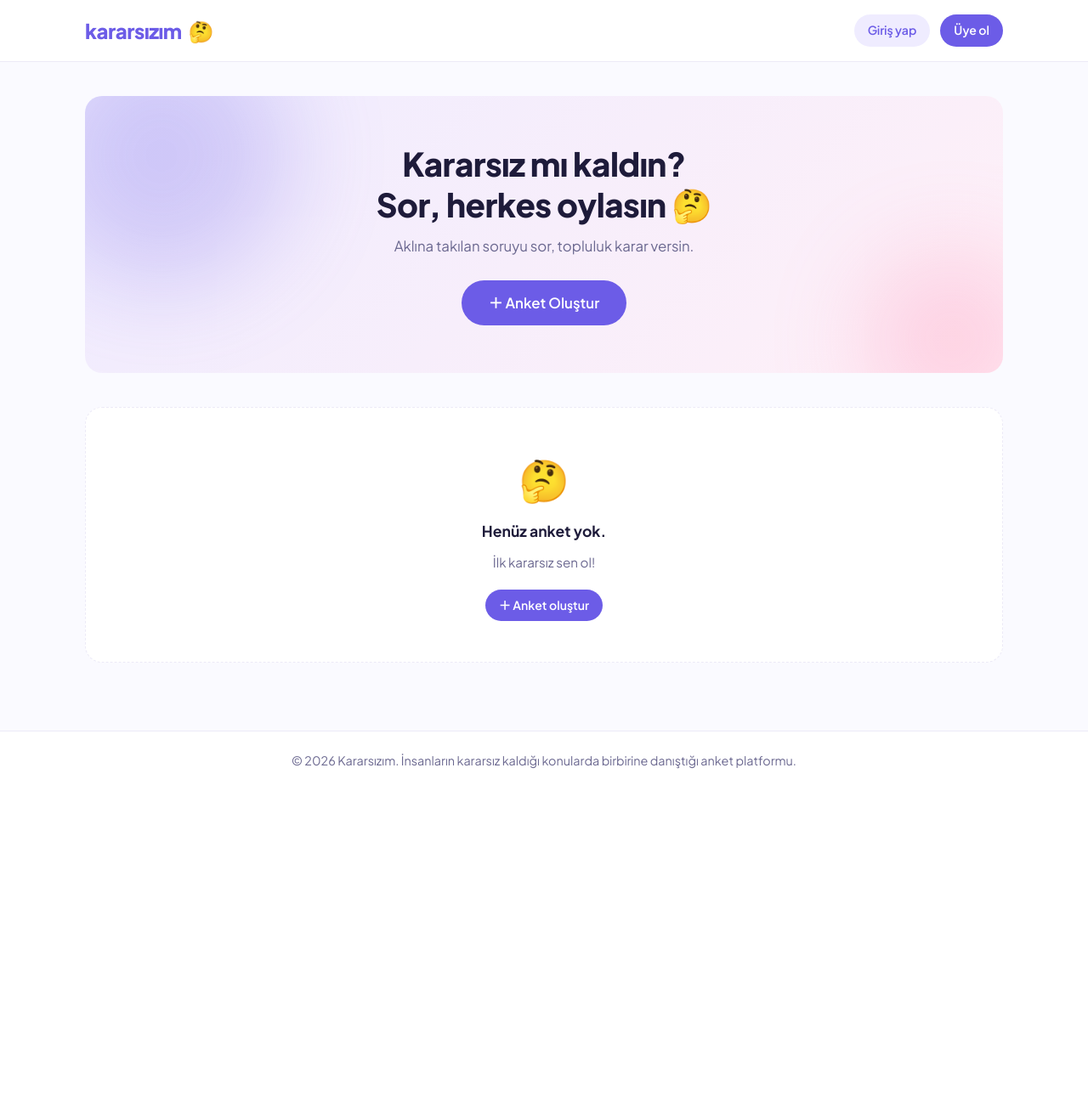
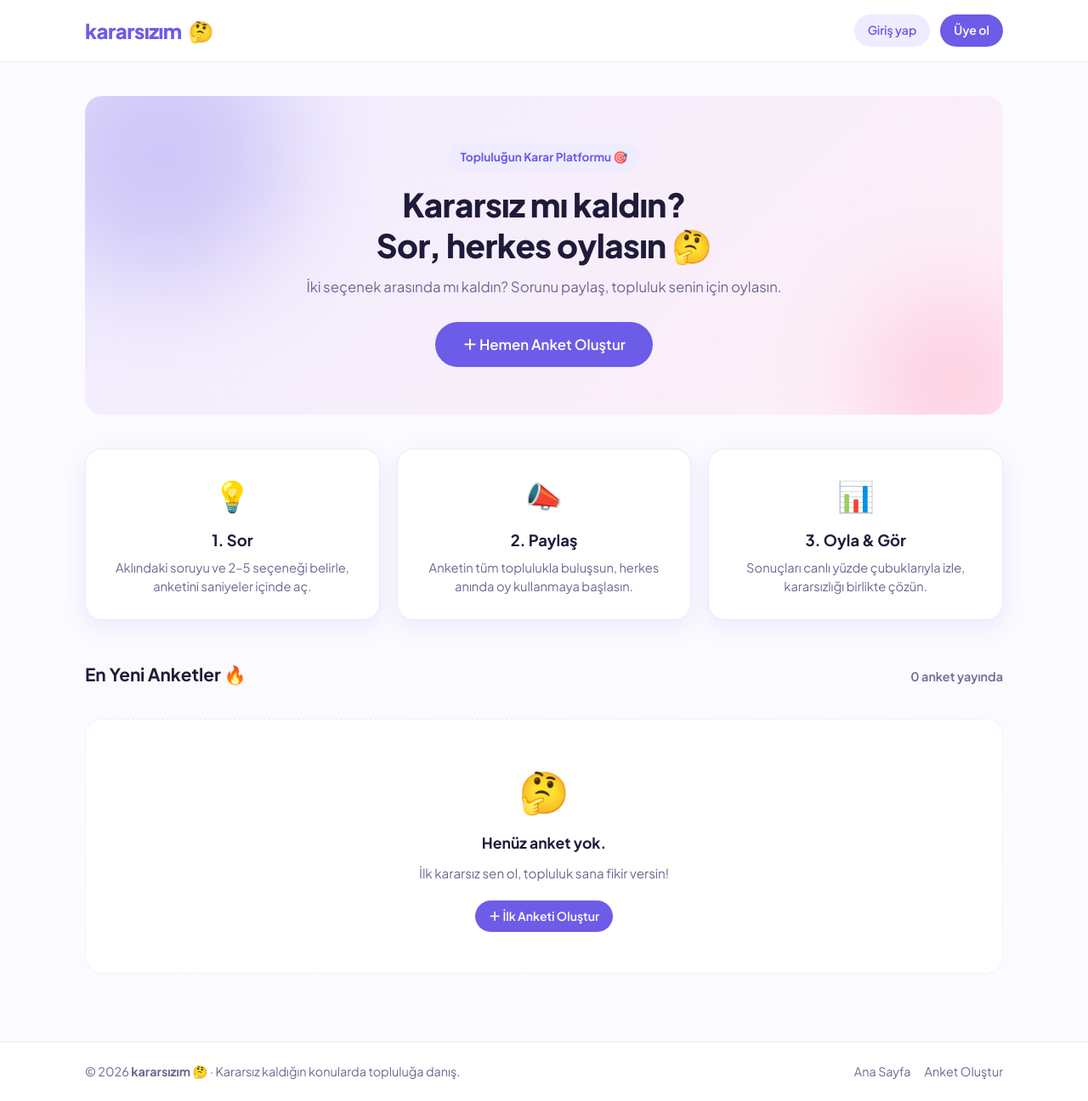
Before and after one commit to mustafakan1980-spec/kararsizim, a Django app: page / in a window 1280 px wide. Shown: the whole page at 85% size. Before the commit the page ends 905 px from the top, so only its background shows below. Run offline with Django 5.2, Linux system fonts and the light colour scheme; data that the repository does not hold is empty.

Commit message:
Faz 4: Arayuz cilasi, 404/500 sayfalari, meta etiketleri, favicon ve dokumantasyon

```diff
--- a/static/css/style.css
+++ b/static/css/style.css
@@ -1134,3 +1134,166 @@ a {
 .btn-link:hover {
   color: var(--primary);
 }
+
+
+/* ============================================================
+   Faz 4 Stilleri — Arayüz Cilası, Nasıl Çalışır, Hata Sayfaları
+   ============================================================ */
+
+/* Nasıl Çalışır (3 Adım) */
+.how-it-works {
+  margin-bottom: 48px;
+}
+
+.steps-grid {
+  display: grid;
+  grid-template-columns: 1fr;
+  gap: 20px;
+}
+
+@media (min-width: 640px) {
+  .steps-grid {
+    grid-template-columns: repeat(3, 1fr);
+  }
+}
+
+.step-card {
+  background: var(--surface);
+  border: 1px solid var(--border);
+  border-radius: var(--radius);
+  padding: 28px 24px;
+  text-align: center;
+  box-shadow: var(--shadow);
+  transition: transform 0.2s ease, box-shadow 0.2s ease;
+}
+
+.step-card:hover {
+  transform: translateY(-4px);
+  box-shadow: var(--shadow-hover);
+}
+
+.step-icon {
+  font-size: 2.2rem;
+  margin-bottom: 12px;
+}
+
+.step-title {
+  font-size: 1.15rem;
+  font-weight: 700;
+  color: var(--ink);
+  margin-bottom: 8px;
+}
+
+.step-desc {
+  font-size: 0.92rem;
+  color: var(--muted);
+  line-height: 1.5;
+}
+
+/* Bölüm Başlığı & Sayaç */
+.polls-section-header {
+  display: flex;
+  align-items: baseline;
+  justify-content: space-between;
+  margin-bottom: 20px;
+}
+
+.polls-count {
+  font-size: 0.9rem;
+  font-weight: 600;
+  color: var(--muted);
+}
+
+/* Footer Düzeni */
+.footer-content {
+  display: flex;
+  align-items: center;
+  justify-content: space-between;
+  flex-wrap: wrap;
+  gap: 12px;
+}
+
+.footer-links {
+  display: flex;
+  gap: 16px;
+  font-size: 0.9rem;
+}
+
+.footer-links a:hover {
+  color: var(--primary);
+  text-decoration: underline;
+}
+
+/* Hata Sayfaları (404, 500) */
+.error-page-wrapper {
+  display: flex;
+  justify-content: center;
+  align-items: center;
+  padding: 40px 0;
+  min-height: 50vh;
+}
+
+.error-card {
+  background: var(--surface);
+  border: 1px solid var(--border);
+  border-radius: var(--radius);
+  box-shadow: var(--shadow);
+  padding: 56px 36px;
+  text-align: center;
+  max-width: 540px;
+  width: 100%;
+}
+
+.error-emoji {
+  font-size: 4rem;
+  margin-bottom: 16px;
+}
+
+.badge-warning {
+  background: rgba(255, 209, 102, 0.2);
+  color: #a07800;
+}
+
+.badge-danger {
+  background: rgba(255, 107, 157, 0.15);
+  color: var(--pink);
+}
+
+.error-title {
+  font-size: 1.8rem;
+  font-weight: 800;
+  color: var(--ink);
+  letter-spacing: -0.5px;
+  margin: 16px 0 12px;
+}
+
+.error-description {
+  font-size: 1rem;
+  color: var(--muted);
+  line-height: 1.6;
+  margin-bottom: 32px;
+}
+
+.error-actions {
+  display: flex;
+  justify-content: center;
+  gap: 12px;
+  flex-wrap: wrap;
+}
+
+/* 360px, 768px, 1280px İnce Ayarları */
+@media (max-width: 480px) {
+  .hero-title {
+    font-size: 1.55rem;
+  }
+  .hero {
+    padding: 32px 18px;
+  }
+  .error-card {
+    padding: 36px 20px;
+  }
+  .footer-content {
+    flex-direction: column;
+    text-align: center;
+  }
+}
--- a/templates/base.html
+++ b/templates/base.html
@@ -5,7 +5,15 @@
   <meta charset="UTF-8">
   <meta name="viewport" content="width=device-width, initial-scale=1.0">
   <meta name="csrf-token" content="{{ csrf_token }}">
-  <title>{% block title %}Kararsızım — Neye karar veremiyorsun?{% endblock %}</title>
+  <meta name="description" content="{% block meta_description %}Kararsızım — İnsanların kararsız kaldığı konularda birbirine danışabildiği, anonim oy kullanılabilen anket platformu.{% endblock %}">
+
+  <!-- Open Graph / Sosyal Medya -->
+  <meta property="og:type" content="website">
+  <meta property="og:site_name" content="Kararsızım">
+  <meta property="og:title" content="{% block og_title %}{% block title %}Kararsızım — Neye karar veremiyorsun?{% endblock %}{% endblock %}">
+  <meta property="og:description" content="{% block og_description %}Kararsız kaldığın soruları sor, topluluk oylasın!{% endblock %}">
+
+  <link rel="icon" type="image/svg+xml" href="{% static 'favicon.svg' %}">
   <link rel="stylesheet" href="{% static 'css/style.css' %}">
   {% block extra_head %}{% endblock %}
 </head>
@@ -20,8 +28,12 @@
   </main>
 
   <footer class="footer">
-    <div class="container">
-      <p>&copy; 2026 Kararsızım. İnsanların kararsız kaldığı konularda birbirine danıştığı anket platformu.</p>
+    <div class="container footer-content">
+      <p>&copy; 2026 <strong>kararsızım</strong> 🤔 · Kararsız kaldığın konularda topluluğa danış.</p>
+      <div class="footer-links">
+        <a href="{% url 'polls:home' %}">Ana Sayfa</a>
+        <a href="{% url 'polls:create' %}">Anket Oluştur</a>
+      </div>
     </div>
   </footer>
 
--- a/templates/polls/detail.html
+++ b/templates/polls/detail.html
@@ -3,6 +3,9 @@
 {% load static %}
 
 {% block title %}{{ poll.question }} — Kararsızım{% endblock %}
+{% block og_title %}{{ poll.question }} — Kararsızım{% endblock %}
+{% block meta_description %}"{{ poll.question }}" anketine oy ver ve sonuçları gör!{% endblock %}
+{% block og_description %}Topluluk kararsız kaldı, senin oyun belirleyici olabilir. Hemen oy ver!{% endblock %}
 
 {% block content %}
 <div class="detail-wrapper">
--- a/templates/polls/home.html
+++ b/templates/polls/home.html
@@ -9,14 +9,43 @@
   <div class="hero-bg-circle hero-circle-1"></div>
   <div class="hero-bg-circle hero-circle-2"></div>
   <div class="hero-content">
+    <span class="badge">Topluluğun Karar Platformu 🎯</span>
     <h1 class="hero-title">Kararsız mı kaldın?<br>Sor, herkes oylasın 🤔</h1>
-    <p class="hero-subtitle">Aklına takılan soruyu sor, topluluk karar versin.</p>
-    <a href="{% url 'polls:create' %}" class="btn btn-primary btn-hero">＋ Anket Oluştur</a>
+    <p class="hero-subtitle">İki seçenek arasında mı kaldın? Sorunu paylaş, topluluk senin için oylasın.</p>
+    <div class="hero-cta">
+      <a href="{% url 'polls:create' %}" class="btn btn-primary btn-hero">＋ Hemen Anket Oluştur</a>
+    </div>
+  </div>
+</section>
+
+<!-- Nasıl Çalışır? (3 Adım) -->
+<section class="how-it-works">
+  <div class="steps-grid">
+    <div class="step-card">
+      <div class="step-icon">💡</div>
+      <h3 class="step-title">1. Sor</h3>
+      <p class="step-desc">Aklındaki soruyu ve 2–5 seçeneği belirle, anketini saniyeler içinde aç.</p>
+    </div>
+    <div class="step-card">
+      <div class="step-icon">📣</div>
+      <h3 class="step-title">2. Paylaş</h3>
+      <p class="step-desc">Anketin tüm toplulukla buluşsun, herkes anında oy kullanmaya başlasın.</p>
+    </div>
+    <div class="step-card">
+      <div class="step-icon">📊</div>
+      <h3 class="step-title">3. Oyla & Gör</h3>
+      <p class="step-desc">Sonuçları canlı yüzde çubuklarıyla izle, kararsızlığı birlikte çözün.</p>
+    </div>
   </div>
 </section>
 
 <!-- Anket Akışı -->
 <section class="polls-section">
+  <div class="polls-section-header">
+    <h2 class="section-title">En Yeni Anketler 🔥</h2>
+    <span class="polls-count">{{ page_obj.paginator.count }} anket yayında</span>
+  </div>
+
   {% if page_obj.object_list %}
     <div class="polls-grid">
       {% for poll in page_obj %}
@@ -42,8 +71,8 @@
     <div class="empty-state">
       <div class="empty-icon">🤔</div>
       <p class="empty-text">Henüz anket yok.</p>
-      <p class="empty-subtext">İlk kararsız sen ol!</p>
-      <a href="{% url 'polls:create' %}" class="btn btn-primary btn-sm">＋ Anket oluştur</a>
+      <p class="empty-subtext">İlk kararsız sen ol, topluluk sana fikir versin!</p>
+      <a href="{% url 'polls:create' %}" class="btn btn-primary btn-sm">＋ İlk Anketi Oluştur</a>
     </div>
   {% endif %}
 </section>
```
Also changed, not shown: templates/404.html (added, +20 -0 lines), templates/500.html (added, +19 -0 lines), README.md, static/favicon.svg (added).
